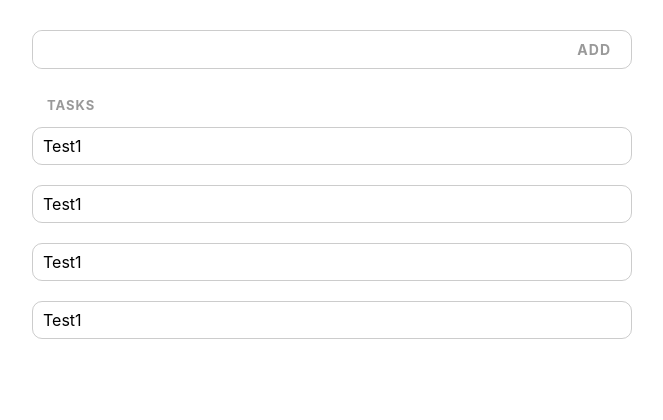
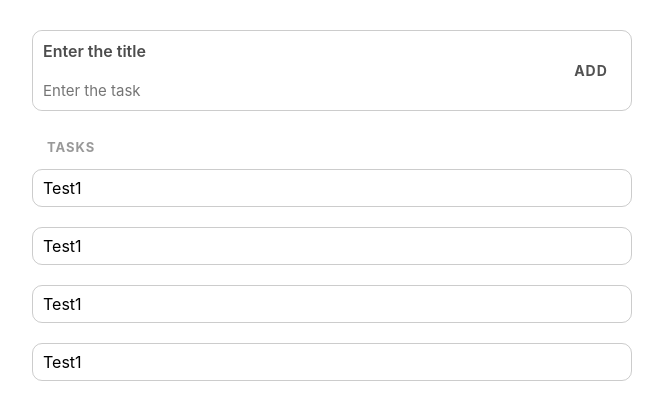
Before and after one commit to onndes/react-todo-list, a React (Create React App) app: page /#/ in a window 1280 px wide. Shown: the top 420 px of the page, without its empty margins (308-971 px from the left). Built offline with nearby package versions, Linux system fonts and the light colour scheme.

Commit message:
restyling from add new task

```diff
--- a/src/Components/FromAddNewItem/FromAddNewItem.js
+++ b/src/Components/FromAddNewItem/FromAddNewItem.js
@@ -4,7 +4,21 @@ import { Field, reduxForm } from "redux-form";
 const FromAddNewItem = (props) => {
     return (
         <form onSubmit={props.handleSubmit} className={s.form}>
-            <Field className={s.input} name='bodyNewTask' component='input' type='text' />
+            <Field
+                className={s.inputTitle}
+                name='bodyTitleNewTask'
+                placeholder='Enter the title'
+                component='input'
+                type='text'
+            />
+
+            <Field
+                className={s.inputText}
+                name='bodyNewTask'
+                placeholder='Enter the task'
+                component='input'
+                type='text'
+            />
             <button className={s.button}>ADD</button>
         </form>
     );
--- a/src/Components/FromAddNewItem/FromAddNewItem.module.css
+++ b/src/Components/FromAddNewItem/FromAddNewItem.module.css
@@ -2,24 +2,45 @@
   margin: 30px 0px;
   border: 1px solid rgba(128, 128, 128, 0.4);
   width: 100%;
-  display: flex;
+  grid-template-columns: 1fr 80px;
   border-radius: 10px;
   position: relative;
   z-index: 2;
+  display: grid;
+  grid-template-areas: "title button" "text button";
 }
-.input {
+.form input {
+  color: black;
   width: 100%;
   padding: 10px;
   border-radius: 10px;
 }
+
+
+.inputTitle {
+  grid-area: title;
+  font-size: 16px;
+  font-weight: 600;
+}
+.inputTitle::placeholder {
+  color: rgb(77, 77, 77);
+}
+
+
+.inputText {
+  grid-area: text;
+  font-size: 15px;
+}
+
 .button {
+  grid-area: button;
   position: relative;
   z-index: 1;
   border-start-end-radius: 10px;
   border-bottom-right-radius: 10px;
   padding: 10px 20px;
   background-color: transparent;
-  color: rgba(128, 128, 128, 0.8);
+  color: rgba(39, 39, 39, 0.8);
   font-weight: 700;
   font-size: 14px;
   letter-spacing: 1px;
```
